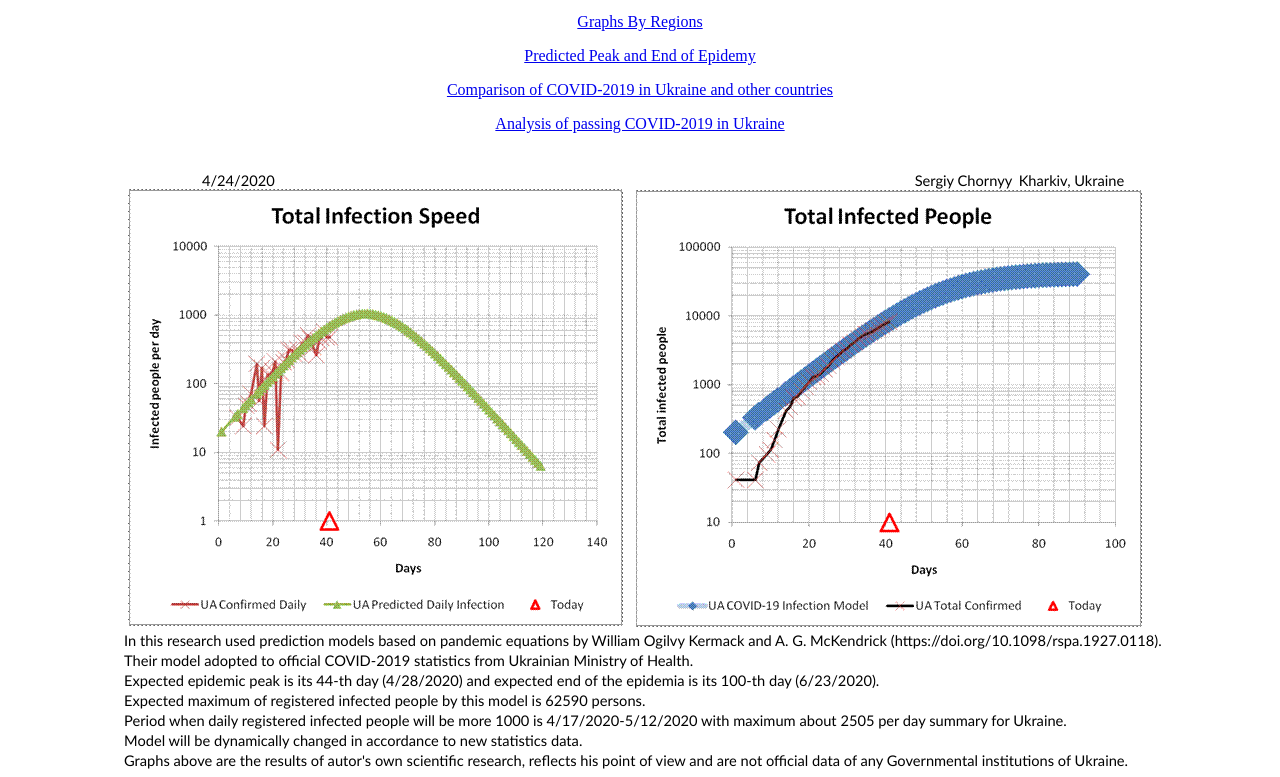
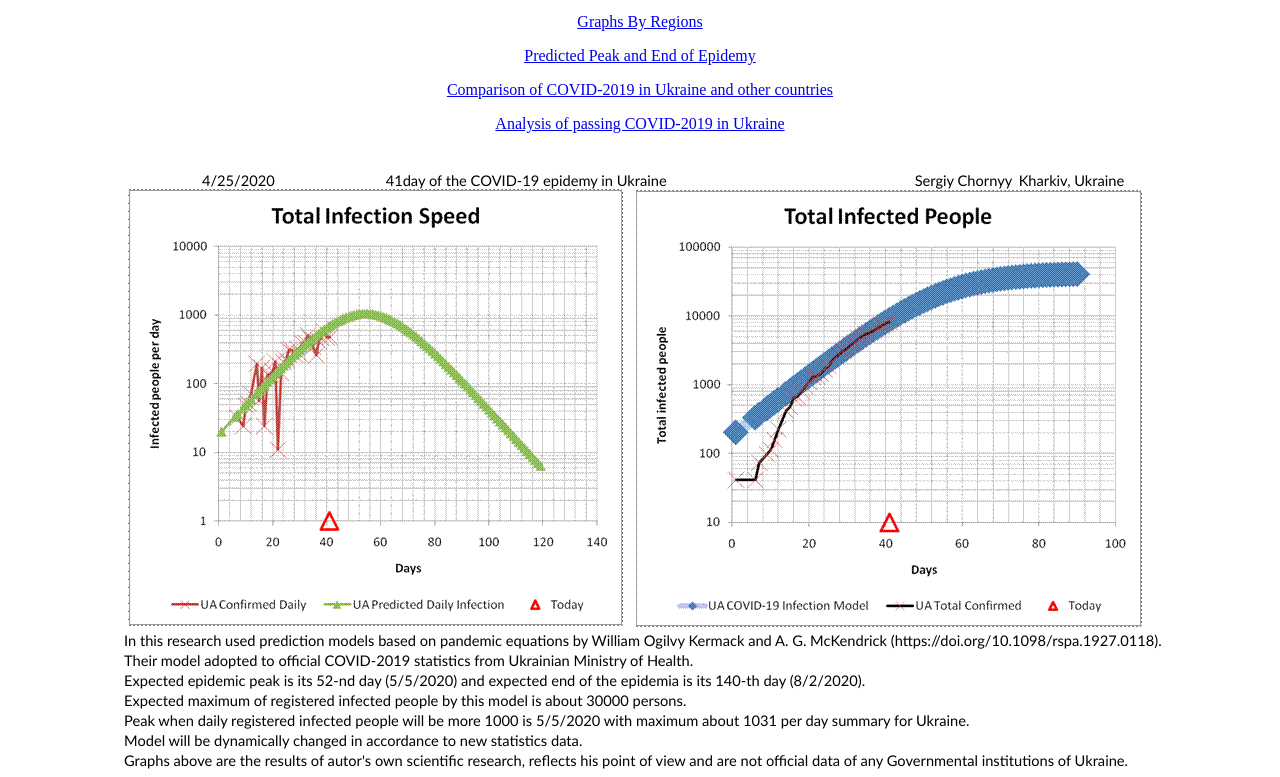
Before and after one commit to svch1mail/svch1mail, a plain HTML site: page index.htm in a window 1280 px wide. Shown: the part 33-810 px from the top of the page. Drawn offline with Linux system fonts and the light colour scheme.

Commit message:
Update index.htm

```diff
--- a/index.htm
+++ b/index.htm
@@ -166,17 +166,14 @@ font-style:normal'>Predictions of COVID-2019 in Ukraine</h1>
  </tr>
  <tr height=20 style='height:15.0pt'>
   <td height=20 class=xl156517 style='height:15.0pt'></td>
-  <td class=xl656517 align=right>4/24/2020</td>
+  <td class=xl656517 align=right>4/25/2020</td>
   <td class=xl156517></td>
-  <td class=xl156517></td>
-  <td class=xl156517></td>
-  <td class=xl156517></td>
-  <td class=xl156517></td>
-  <td class=xl156517></td>
-  <td class=xl656517></td>
-  <td class=xl656517></td>
-  <td class=xl656517></td>
-  <td class=xl676517></td>
+  <td class=xl156517 align=right>41</td>
+  <td class=xl156517 colspan=4>day of the COVID-19 epidemy in Ukraine</td>
+  <td class=xl646517></td>
+  <td class=xl646517></td>
+  <td class=xl646517></td>
+  <td class=xl666517></td>
   <td class=xl676517>Sergiy Chornyy</td>
   <td class=xl156517 colspan=2>Kharkiv, Ukraine</td>
  </tr>
@@ -844,8 +841,8 @@ cnMvY2hhcnRzL2NoYXJ0MS54bWxQSwUGAAAAAAYABgB9AQAAvhMAAAAA
  </tr>
  <tr height=20 style='height:15.0pt'>
   <td height=20 class=xl156517 colspan=11 style='height:15.0pt'>Expected
-  epidemic peak is its 44-th day (4/28/2020) and expected end of the epidemia
-  is its 100-th day (6/23/2020). </td>
+  epidemic peak is its 52-nd day (5/5/2020) and expected end of the epidemia
+  is its 140-th day (8/2/2020). </td>
   <td class=xl156517></td>
   <td class=xl156517></td>
   <td class=xl156517></td>
@@ -854,7 +851,7 @@ cnMvY2hhcnRzL2NoYXJ0MS54bWxQSwUGAAAAAAYABgB9AQAAvhMAAAAA
  <tr height=20 style='height:15.0pt'>
   <td height=20 class=xl156517 colspan=8 style='height:15.0pt'>Expected maximum
   of registered infected people by this
-  model is 62590 persons.
+  model is about 30000 persons.
   </td>
   <td class=xl156517></td>
   <td class=xl156517></td>
@@ -865,9 +862,9 @@ cnMvY2hhcnRzL2NoYXJ0MS54bWxQSwUGAAAAAAYABgB9AQAAvhMAAAAA
   <td class=xl156517></td>
  </tr>
  <tr height=20 style='height:15.0pt'>
-  <td height=20 class=xl156517 colspan=13 style='height:15.0pt'>Period when
-  daily registered infected people will be more 1000 is 4/17/2020-5/12/2020
-  with maximum about 2505 per day summary for Ukraine.</td>
+  <td height=20 class=xl156517 colspan=13 style='height:15.0pt'>Peak when
+  daily registered infected people will be more 1000 is 5/5/2020
+  with maximum about 1031 per day summary for Ukraine.</td>
   <td class=xl156517></td>
   <td class=xl156517></td>
  </tr>
```
